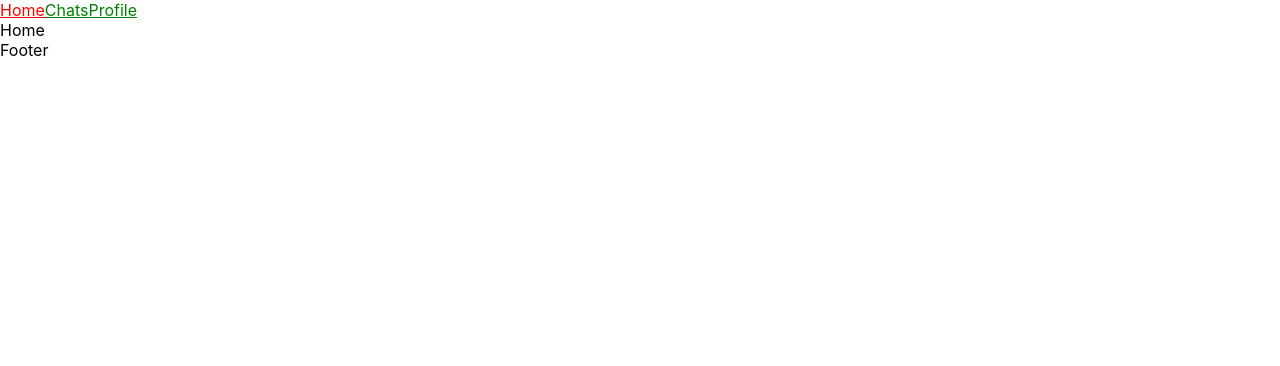
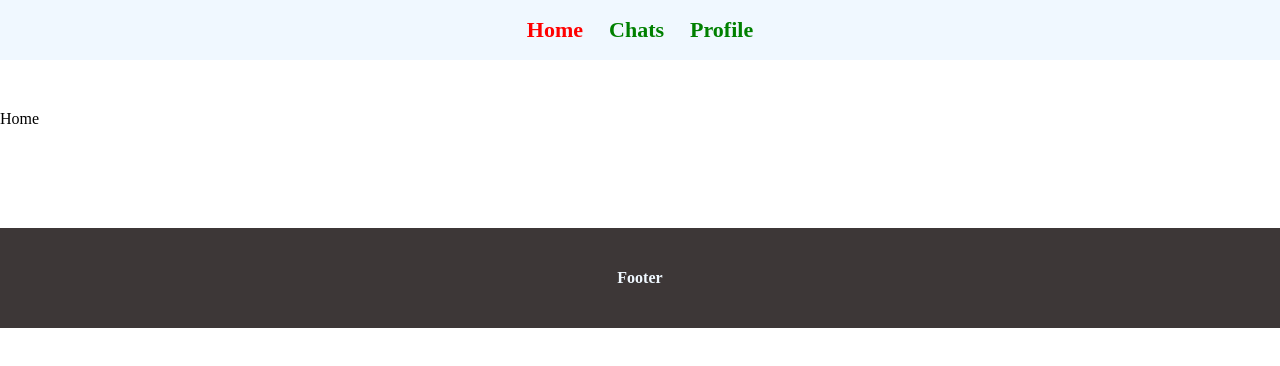
Before and after one commit to alimbaeva/React_GB_2022, a React (Create React App) app in the folder home-work4/: page / in a window 1280 px wide. Shown: the top 366 px of the page. Built offline with nearby package versions, Linux system fonts and the light colour scheme.

Commit message:
feat: add style

```diff
--- a/home-work4/src/components/Footer.jsx
+++ b/home-work4/src/components/Footer.jsx
@@ -2,7 +2,7 @@ import React from 'react'
 
 const Footer = () => {
     return (
-        <div>Footer</div>
+        <footer>Footer</footer>
     )
 }
 
--- a/home-work4/src/index.css
+++ b/home-work4/src/index.css
@@ -1,13 +1,34 @@
-body {
+*,
+*::after,
+*::before{
   margin: 0;
-  font-family: -apple-system, BlinkMacSystemFont, 'Segoe UI', 'Roboto', 'Oxygen',
-    'Ubuntu', 'Cantarell', 'Fira Sans', 'Droid Sans', 'Helvetica Neue',
-    sans-serif;
-  -webkit-font-smoothing: antialiased;
-  -moz-osx-font-smoothing: grayscale;
+  box-sizing: border-box;
 }
 
-code {
-  font-family: source-code-pro, Menlo, Monaco, Consolas, 'Courier New',
-    monospace;
+header{
+  height: 60px;
+  width: 100%;
+  margin-bottom: 50px;
+  display: flex;
+  justify-content: center;
+  align-items: center;
+  background-color: aliceblue;
 }
+
+header a{
+  text-decoration: none;
+  font-size: 22px;
+  font-weight: 900;
+  margin: 13px;
+}
+
+footer{
+  display: flex;
+  align-items: center;
+  justify-content: center;
+  height: 100px;
+  margin-top: 100px;
+  color: aliceblue;
+  font-weight: 900;
+  background-color: rgb(61, 55, 55);
+}
```
